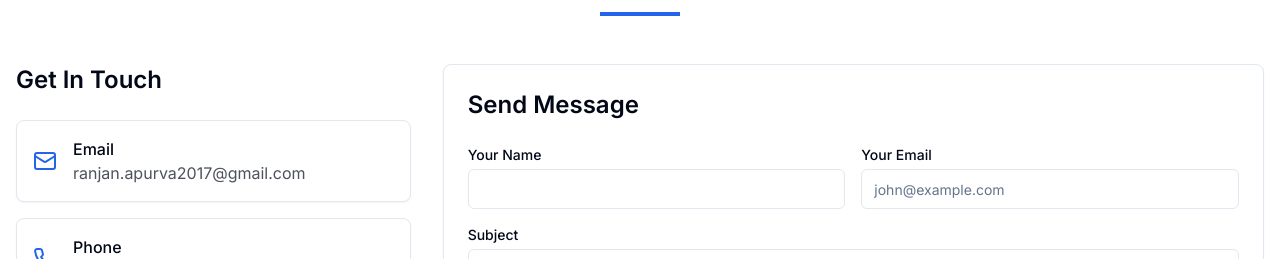
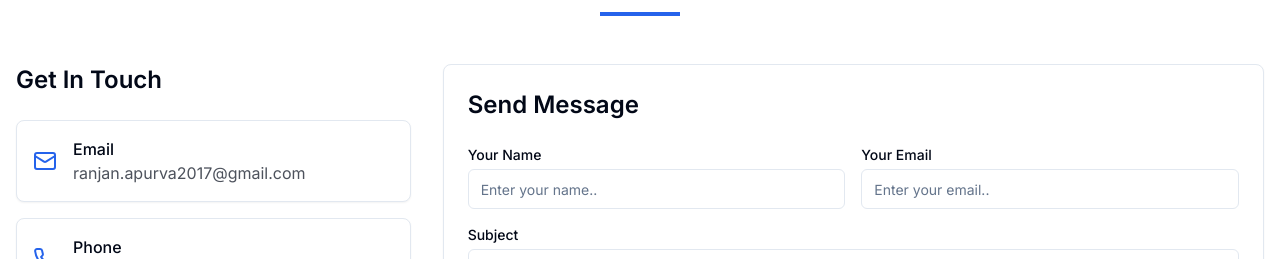
Before and after one commit to apurvasharan17/Portfolio, a Next.js app: page / in a window 1280 px wide. Shown: the part 3968-4227 px from the top of the page. Built offline with nearby package versions, Linux system fonts and the light colour scheme; no server answers.

Commit message:
Update contact.tsx

```diff
--- a/components/contact.tsx
+++ b/components/contact.tsx
@@ -154,6 +154,7 @@ export default function Contact() {
                         name="name"
                         value={formData.name}
                         onChange={handleChange}
+                        placeholder="Enter your name.."
                         required
                         disabled={isSubmitting}
                       />
@@ -168,7 +169,7 @@ export default function Contact() {
                         type="email"
                         value={formData.email}
                         onChange={handleChange}
-                        placeholder="john@example.com"
+                        placeholder="Enter your email.."
                         required
                         disabled={isSubmitting}
                       />
```
